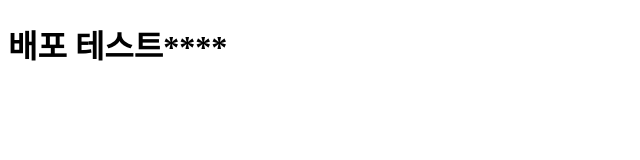
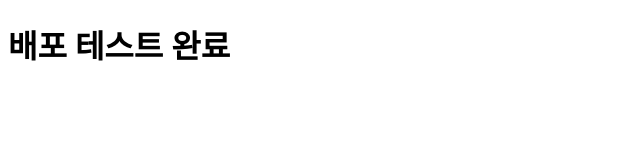
Before and after one commit to cloud0406/github_page_practice, a website built with webpack: page src/index.html in a window 1280 px wide. Shown: the full height of the page, 0-640 px from the left. Built offline with nearby package versions, Linux system fonts and the light colour scheme.

Commit message:
Test
test

```diff
--- a/src/index.html
+++ b/src/index.html
@@ -8,6 +8,6 @@
   </head>
   <body>
     <script src="./index.js"></script>
-    <h1>배포 테스트****</h1>
+    <h1>배포 테스트 완료</h1>
   </body>
 </html>
--- a/src/index.js
+++ b/src/index.js
@@ -1 +1 @@
-console.log("hi2$#$#$");
+console.log("hello");
```
